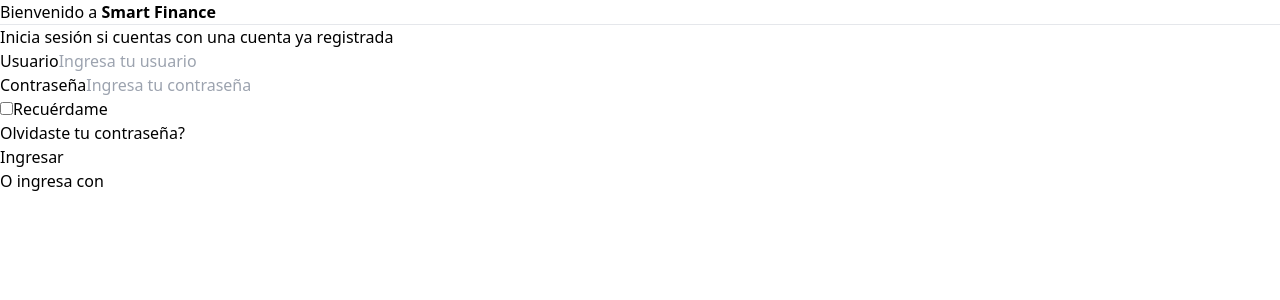
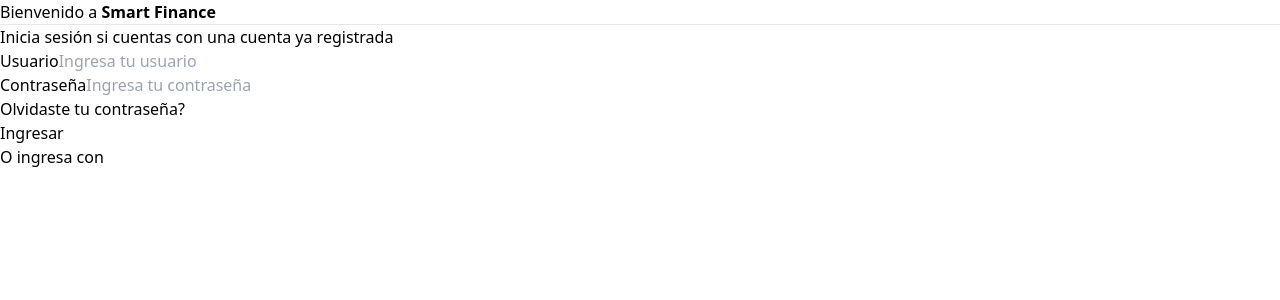
Before and after one commit to Finances-Group3/SmartFinance-Front, an Angular app: page /login in a window 1280 px wide. Shown: the top 300 px of the page. Built offline with nearby package versions, Linux system fonts and the light colour scheme.

Commit message:
fix: Change log-in page

```diff
--- a/src/app/authentication/pages/log-in/log-in.component.html
+++ b/src/app/authentication/pages/log-in/log-in.component.html
@@ -27,10 +27,7 @@
       </div>
 
       <div class="mt-3 flex justify-between items-center">
-        <div>
-          <input type="checkbox">
-          <label>Recuérdame</label>
-        </div>
+
 
         <div>
           <a href="#" class="text-indigo-800 font-semibold">Olvidaste tu contraseña?</a>
```
